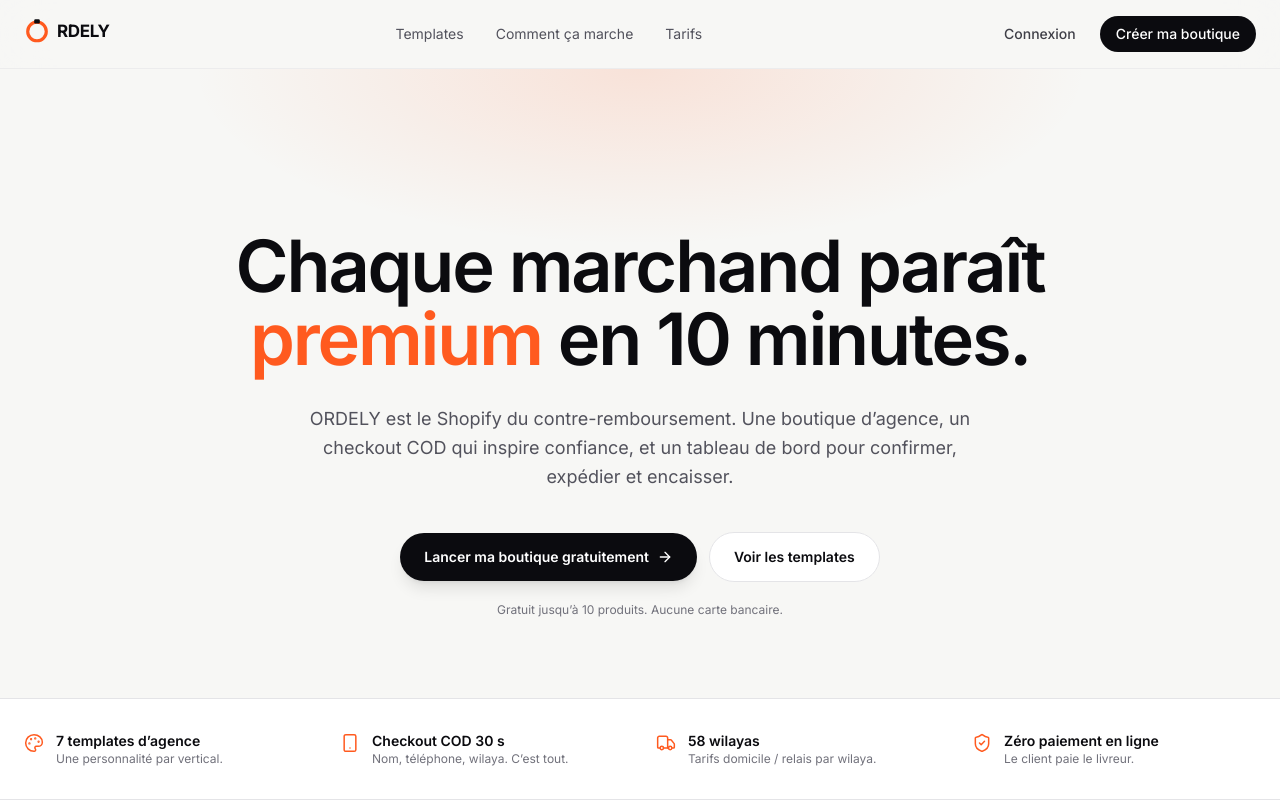
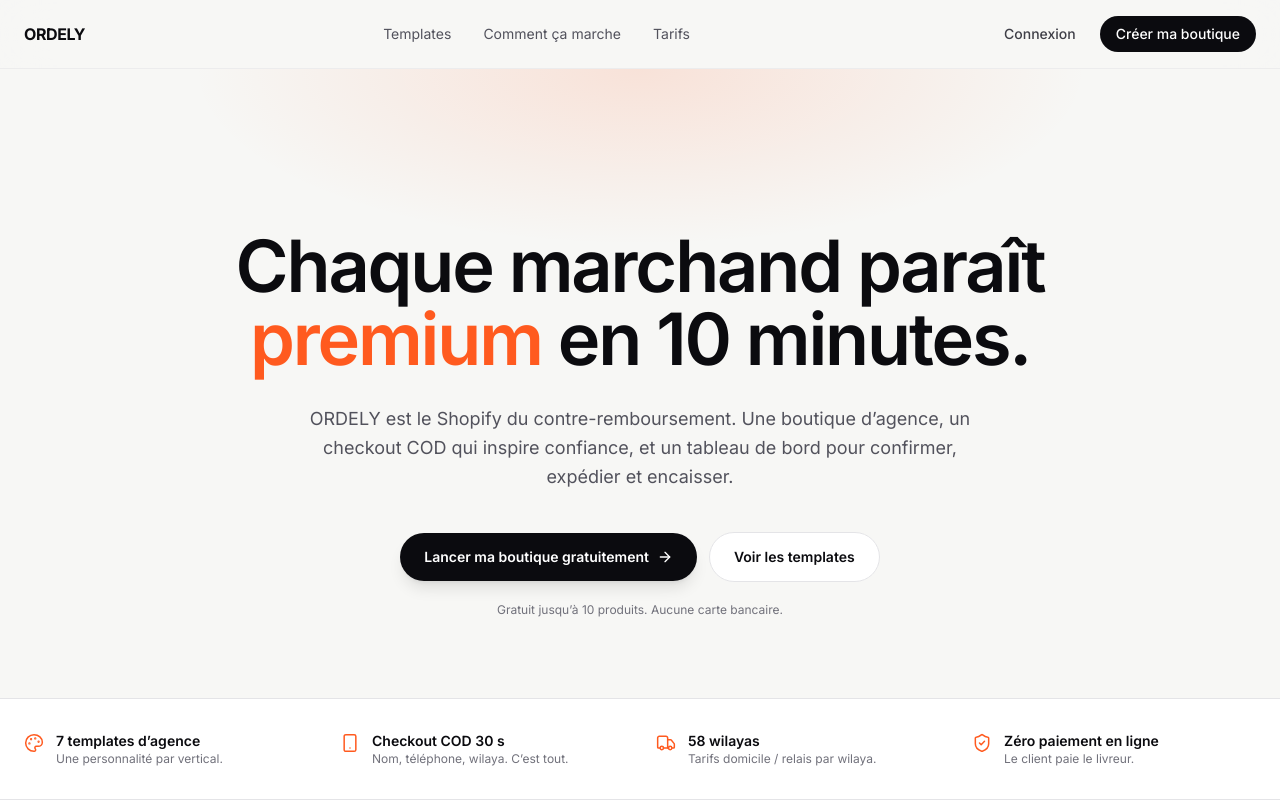
Before and after one commit to dzex111/ordely-saas-dz, a Next.js app: page / in a window 1280 px wide. Shown: the top 800 px of the page. Built offline with nearby package versions, Linux system fonts and the light colour scheme; no server answers; the database is empty; a web font is replaced by a local one.

Commit message:
revert header logo preview to text

```diff
--- a/src/app/page.tsx
+++ b/src/app/page.tsx
@@ -8,7 +8,6 @@
 import { PLANS } from "@/lib/plans";
 import { formatDZD } from "@/lib/utils";
 import { TemplateGrid } from "@/components/store/TemplateGrid";
-import { OrdelyLogo } from "@/components/ui/OrdelyLogo";
 
 export const dynamic = "force-dynamic";
 
@@ -19,7 +18,7 @@
     <div className="bg-paper text-ink">
       <header className="sticky top-0 z-40 border-b border-zinc-200/60 bg-paper/80 backdrop-blur-xl">
         <div className="mx-auto flex max-w-7xl items-center justify-between px-6 py-4">
-          <Link href="/" aria-label="ORDELY - home"><OrdelyLogo /></Link>
+          <Link href="/" className="text-base font-bold tracking-tight">ORDELY</Link>
           <nav className="hidden items-center gap-8 text-sm text-zinc-600 md:flex">
             <a href="#templates" className="hover:text-ink">Templates</a>
             <a href="#how" className="hover:text-ink">Comment ça marche</a>
--- a/src/components/ui/OrdelyLogo.tsx
+++ /dev/null
@@ -1,17 +0,0 @@
-/** ORDELY wordmark — header preview.
- *  The "O" is a parcel ring (brand orange) sealed with an ink tape mark,
- *  followed by "RDELY" in bold tight type. Together they read ORDELY.
- */
-export function OrdelyLogo() {
-  return (
-    <span className="inline-flex items-center gap-[7px]" aria-label="ORDELY">
-      <svg width="26" height="26" viewBox="0 0 28 28" fill="none" aria-hidden="true">
-        <circle cx="14" cy="14.5" r="10" stroke="#ff5a1f" strokeWidth="3.4" />
-        <rect x="11" y="1.4" width="6" height="4.6" rx="1.3" fill="#0b0b0f" />
-      </svg>
-      <span className="text-[17px] font-bold leading-none tracking-[-0.02em] text-ink">
-        RDELY
-      </span>
-    </span>
-  );
-}
```
Also changed, not shown: 1 other file (tests, documents, lock files or other folders).
